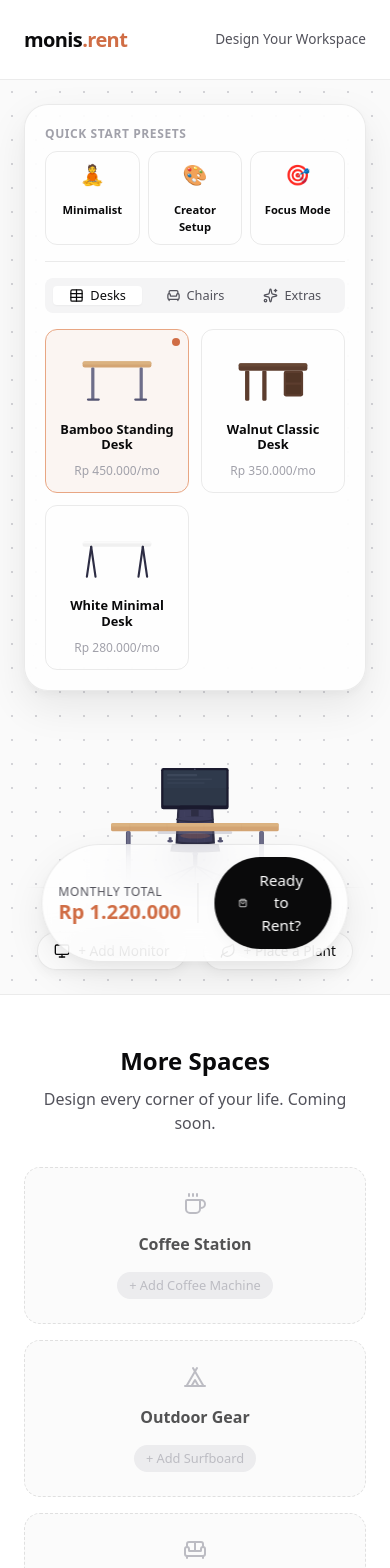
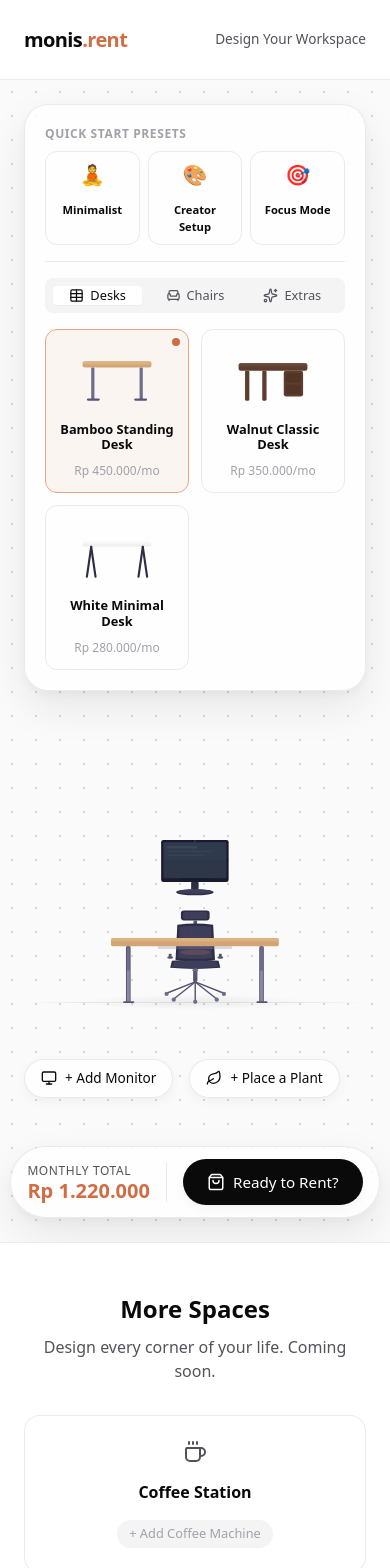
Before and after one commit to AriJaya07/desent-setup, a Next.js app: page / in a window 390 px wide. Shown: the top 1568 px of the page. Built offline with nearby package versions, Linux system fonts and the light colour scheme.

Commit message:
implemnet responsive mobile

```diff
--- a/app/globals.css
+++ b/app/globals.css
@@ -320,6 +320,21 @@ body {
   animation: fade-in 0.3s var(--ease-out) both;
 }
 
+/* ─── Layout containers ────────────────────────────────── */
+
+.cta-pill-container {
+  position: absolute;
+  bottom: var(--space-8);
+  left: 50%;
+  transform: translateX(-50%);
+  display: flex;
+  flex-direction: column;
+  align-items: center;
+  gap: var(--space-3);
+  z-index: 30;
+  width: max-content;
+}
+
 /* ─── Responsive Grid ──────────────────────────────────── */
 @media (max-width: 1100px) {
   .immersive-stage {
@@ -335,10 +350,26 @@ body {
 
 @media (max-width: 800px) {
   .immersive-stage {
-    grid-template-columns: 1fr;
+    display: flex;
+    flex-direction: column;
+  }
+  .scene-container {
+    aspect-ratio: 4 / 3;
+    min-height: 320px;
   }
   .panel-left {
     max-height: none;
     overflow-y: visible;
   }
+  .cta-pill-container {
+    position: relative;
+    bottom: auto;
+    left: auto;
+    transform: none;
+    width: 100%;
+    margin-top: var(--space-6);
+  }
+  .btn-primary {
+    white-space: nowrap;
+  }
 }
--- a/components/ConfiguratorApp.tsx
+++ b/components/ConfiguratorApp.tsx
@@ -11,7 +11,7 @@ import { useConfigurator } from '@/lib/context/ConfiguratorContext';
 import { formatPrice } from '@/lib/data/products';
 
 export default function ConfiguratorApp() {
-  const { state, dispatch, total, isMinimumMet, setCheckoutView } = useConfigurator();
+  const { state, total, isMinimumMet, setCheckoutView, dispatch, activeSpace, setActiveSpace } = useConfigurator();
 
   // Keyboard shortcuts
   useEffect(() => {
@@ -111,19 +111,10 @@ export default function ConfiguratorApp() {
 
           {/* Bottom Floating CTA */}
           <motion.div
-            initial={{ opacity: 0, y: 20, x: '-50%' }}
-            animate={{ opacity: 1, y: 0, x: '-50%' }}
+            initial={{ opacity: 0, y: 20 }}
+            animate={{ opacity: 1, y: 0 }}
             transition={{ duration: 0.4, delay: 0.3 }}
-            style={{
-              position: 'absolute',
-              bottom: 'var(--space-8)',
-              left: '50%',
-              display: 'flex',
-              flexDirection: 'column',
-              alignItems: 'center',
-              gap: 'var(--space-3)',
-              zIndex: 30,
-            }}
+            className="cta-pill-container"
           >
             <div
               className="glass-panel"
@@ -167,33 +158,38 @@ export default function ConfiguratorApp() {
 
             <div style={{ display: 'grid', gridTemplateColumns: 'repeat(auto-fit, minmax(220px, 1fr))', gap: 'var(--space-4)' }}>
               {[
-                { name: 'Coffee Station', icon: <Coffee size={24} />, action: '+ Add Coffee Machine' },
-                { name: 'Outdoor Gear', icon: <Tent size={24} />, action: '+ Add Surfboard' },
-                { name: 'Relax Zone', icon: <Sofa size={24} />, action: '+ Add Bean Bag' },
-                { name: 'Garage Space', icon: <Wrench size={24} />, action: '+ Add Tool Shelf' },
-              ].map((zone) => (
-                <div
-                  key={zone.name}
+                { id: 'coffee', name: 'Coffee Station', icon: <Coffee size={24} />, action: '+ Add Coffee Machine' },
+                { id: 'outdoor', name: 'Outdoor Gear', icon: <Tent size={24} />, action: '+ Add Surfboard' },
+                { id: 'relax', name: 'Relax Zone', icon: <Sofa size={24} />, action: '+ Add Bean Bag' },
+                { id: 'garage', name: 'Garage Space', icon: <Wrench size={24} />, action: '+ Add Tool Shelf' },
+              ].map((zone) => {
+                const isActive = activeSpace === zone.id;
+                return (
+                  <button
+                    key={zone.id}
+                    onClick={() => setActiveSpace(zone.id as any)}
                     style={{
-                    border: '1px dashed var(--color-border-hover)',
+                      border: isActive ? '1px solid var(--color-accent-light)' : '1px solid var(--color-border)',
                       borderRadius: 'var(--radius-lg)',
                       padding: 'var(--space-6)',
                       display: 'flex',
                       flexDirection: 'column',
                       alignItems: 'center',
                       gap: 'var(--space-4)',
-                    background: 'var(--color-slate-50)',
-                    opacity: 0.7,
-                    cursor: 'not-allowed'
+                      background: isActive ? 'var(--color-accent-subtle)' : 'var(--color-bg-card)',
+                      cursor: 'pointer',
+                      transition: 'all var(--duration-fast) var(--ease-out)',
+                      boxShadow: isActive ? 'var(--shadow-md)' : 'none',
                     }}
                   >
-                  <div style={{ color: 'var(--color-slate-400)' }}>{zone.icon}</div>
-                  <h4 style={{ margin: 0, fontWeight: 600 }}>{zone.name}</h4>
-                  <div style={{ fontSize: '0.8rem', color: 'var(--color-text-muted)', background: 'var(--color-slate-200)', padding: '4px 12px', borderRadius: 999 }}>
+                    <div style={{ color: isActive ? 'var(--color-accent)' : 'var(--color-text-secondary)' }}>{zone.icon}</div>
+                    <h4 style={{ margin: 0, fontWeight: 600, color: 'var(--color-text)' }}>{zone.name}</h4>
+                    <div style={{ fontSize: '0.8rem', color: isActive ? 'var(--color-accent)' : 'var(--color-text-muted)', background: isActive ? 'rgba(235,94,40,0.1)' : 'var(--color-slate-100)', padding: '4px 12px', borderRadius: 999 }}>
                       {zone.action}
                     </div>
-                </div>
-              ))}
+                  </button>
+                );
+              })}
             </div>
           </div>
         </section>
--- a/components/scene/Scene.tsx
+++ b/components/scene/Scene.tsx
@@ -21,7 +21,37 @@ const fadeScale = {
 };
 
 export default function Scene() {
-  const { state } = useConfigurator();
+  const { state, activeSpace, setActiveSpace } = useConfigurator();
+
+  if (activeSpace !== 'workspace') {
+    const spaceNames = {
+      coffee: 'Coffee Station',
+      outdoor: 'Outdoor Gear',
+      relax: 'Relax Zone',
+      garage: 'Garage Space'
+    };
+
+    return (
+      <div className="scene-container" id="scene-container">
+        <div style={{ position: 'absolute', inset: 0, display: 'flex', alignItems: 'center', justifyContent: 'center', zIndex: 30 }}>
+          <div style={{ textAlign: 'center', color: 'var(--color-text-muted)' }}>
+            <div style={{ fontSize: '2.5rem', marginBottom: '8px' }}>🚧</div>
+            <h2 style={{ fontSize: '1.5rem', fontWeight: 600, color: 'var(--color-text)', margin: '0 0 var(--space-2)' }}>
+              {spaceNames[activeSpace as keyof typeof spaceNames]}
+            </h2>
+            <p style={{ marginBottom: 'var(--space-4)' }}>This space is coming soon.</p>
+            <button
+              onClick={() => setActiveSpace('workspace')}
+              className="btn-primary"
+              style={{ fontSize: '0.85rem', padding: 'var(--space-2) var(--space-4)' }}
+            >
+              Back to Workspace
+            </button>
+          </div>
+        </div>
+      </div>
+    );
+  }
 
   const desk = getProductById(state.deskId);
   const chair = getProductById(state.chairId);
--- a/lib/context/ConfiguratorContext.tsx
+++ b/lib/context/ConfiguratorContext.tsx
@@ -12,6 +12,8 @@ import {
   ConfiguratorAction,
   CheckoutView,
 } from '@/lib/types';
+
+export type SpaceCategory = 'workspace' | 'coffee' | 'outdoor' | 'relax' | 'garage';
 import { defaultState, computeTotal, getSelectedItems } from '@/lib/data/products';
 
 // ─── Reducer ─────────────────────────────────────────────
@@ -50,6 +52,8 @@ type ConfiguratorContextValue = {
   checkoutView: CheckoutView;
   setCheckoutView: (view: CheckoutView) => void;
   isMinimumMet: boolean; // desk + chair both selected
+  activeSpace: SpaceCategory;
+  setActiveSpace: (space: SpaceCategory) => void;
 };
 
 const ConfiguratorContext = createContext<ConfiguratorContextValue | null>(null);
@@ -61,6 +65,10 @@ export function ConfiguratorProvider({ children }: { children: ReactNode }) {
   const [checkoutView, setCheckoutView] = useReducer(
     (_: CheckoutView, next: CheckoutView) => next,
     'closed' as CheckoutView
+  );
+  const [activeSpace, setActiveSpace] = useReducer(
+    (_: SpaceCategory, next: SpaceCategory) => next,
+    'workspace' as SpaceCategory
   );
 
   const total = useMemo(() => computeTotal(state), [state]);
@@ -76,8 +84,10 @@ export function ConfiguratorProvider({ children }: { children: ReactNode }) {
       checkoutView,
       setCheckoutView,
       isMinimumMet,
+      activeSpace,
+      setActiveSpace,
     }),
-    [state, total, selectedItems, checkoutView, isMinimumMet]
+    [state, total, selectedItems, checkoutView, isMinimumMet, activeSpace]
   );
 
   return (
```
Lines whose indentation alone changed are shown as unchanged.
